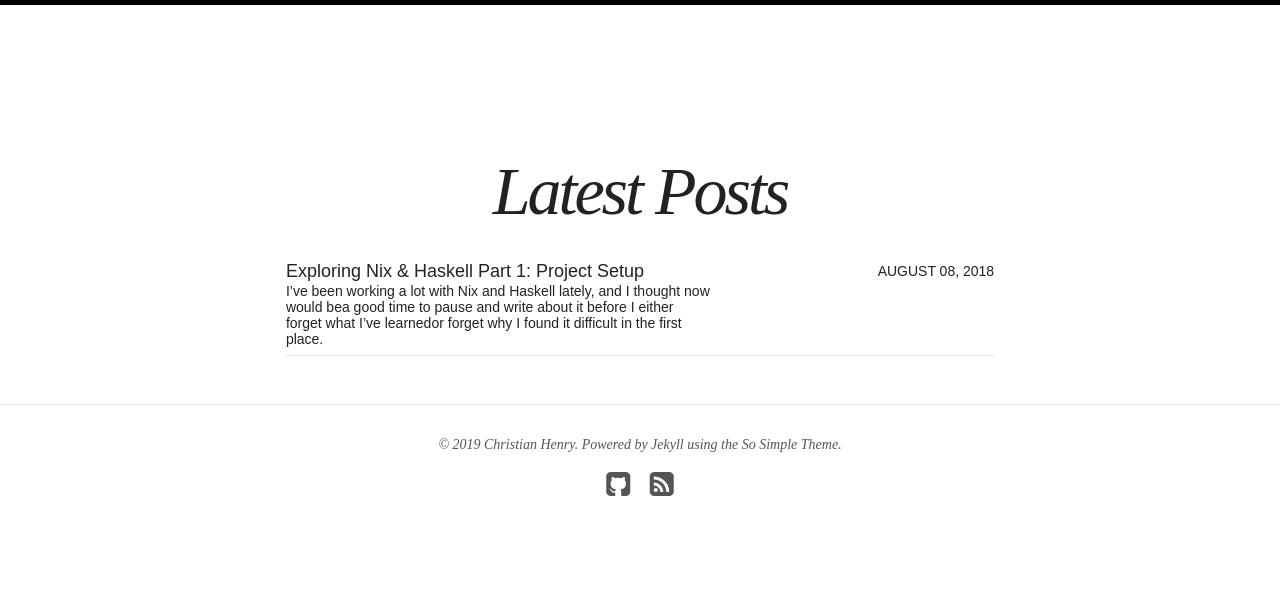
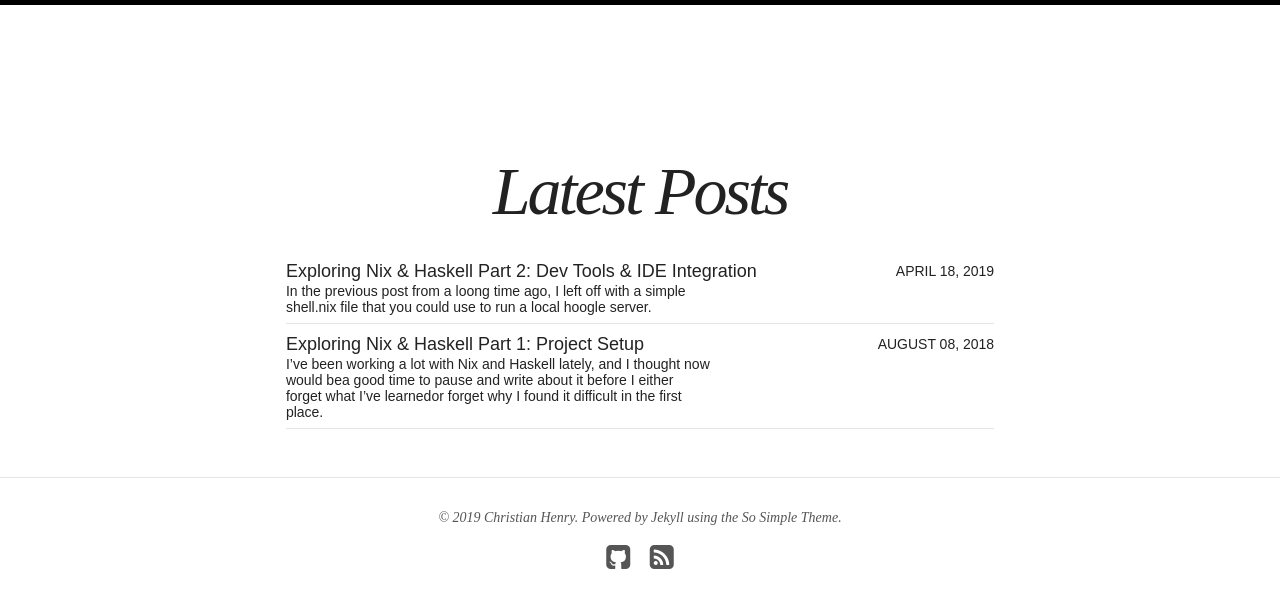
Before and after one commit to cah6/cah6.github.io, a Jekyll site: the page built from index.md, in a window 1280 px wide. Shown: the top 608 px of the page. Built offline with Jekyll 4.4.1, drawn with Linux system fonts in a browser that asks for light colours; nearby versions of some CDN libraries; some of the changed lines change nothing that is shown.

Commit message:
Publish second haskell nix post!

````diff
--- a/_posts/technology/2018-10-01-nix-haskell-2.md
+++ b/_posts/technology/2019-04-18-nix-haskell-2.md
@@ -7,16 +7,16 @@ excerpt:
 tags: []
 image:
   feature: nix-haskell-banner.png
-date: 2018-10-01T00:00:00-00:00
-modified: 2018-10-01T21:45:35
-published: false
+date: 2019-04-18T00:00:00
+modified: 2019-04-18T00:00:00
+published: true
 ---
 
-In the [previous post](https://cah6.github.io/technology/nix-haskell-1/), I left off with a simple `shell.nix` file that you could
-use to run a local hoogle server.
+In the [previous post from a loong time ago](https://cah6.github.io/technology/nix-haskell-1/),
+I left off with a simple `shell.nix` file that you could use to run a local hoogle server.
 
 In this post, I'll build on that to show how you can add dependencies to your
-dev environment, then use that to bring up a no-fuss Haskell environment with a great IDE
+dev environment, then use that to bring up a no-fuss Haskell environment with a solid IDE
 experience.
 
 ## Adding Dev Tools
@@ -26,9 +26,9 @@ This contained ghc/ghci, but not much else. To add more, we'll need to "override
 attributes" in this env. Notably, you'll probably want to edit `buildInputs`
 (which will load programs into our `nix-shell`) and `shellHook` (which will run
 whatever code block we provide when the shell is entered). You should *definitely*
-install cabal this way (even if you have a globally installed caba), so that your GHC and
+install cabal this way (even if you have a globally installed cabal), so that your GHC and
 cabal versions play nicely together. Note that your `releaseX.nix` file only exposes
-your project, so you'll need to re-import your pinned nixpkgs to get the other
+your project, so you'll need to re-import your pinned nixpkgs in this shell file to get the other
 haskell packages you want. In practice, putting this all together with a few more
 dev tools looks `shell2.nix`:
 ```
@@ -97,27 +97,26 @@ I've tried:
 - Haskell IDE Engine (HIE) with [Atom, Sublime, Visual Studio Code, Emacs, etc]
 - ghc-simple for Visual Studio Code
 
+I also want to quickly mention intellij-haskell. Coming from a java job, I'm used to
+intellij and find that this plugin provides the best overall dev experience. However,
+it's tied to stack projects and isn't suitable, as far as I can tell, for projects built with Nix. If your
+project is using stack, check it out too!
+
 Here's my experience with each:
 
 Dante is pretty good, but ultimately I couldn't be bothered to learn emacs along
 with everything else. If you're already comfortable there, try it out!
 
-HIE consistently looks promising but consistently lets me down. While it has wide adoption
-and looks to be the converging point for a lot of other tools, I've had issues getting
-it fully working. I actually had plans for
-this post to be a lot longer and essentially be a tutorial on how to use HIE with
-this type of project setup. I got through cache issues, installing the version
+HIE consistently looks promising but can be a frustrating end user experience. While it has wide adoption
+and looks to be the converging point for a lot of other tools, I've had lots of issues getting
+it fully working. I would get through cache issues, installing the version
 corresponding to my GHC version, linking that to my project, whatever other errors
-sprang up -- and then hit a
-[brick wall](https://github.com/NixOS/nixpkgs/pull/46453). From what I can tell,
-the issue is that the haskell packages that HIE is trying to use don't match the packages
-my Nix environment has loaded. It could be that there's a work-around for this,
-or that once that issue is fixed there will be no more road-bumps (doubtful) but
-that doesn't matter to me right now because...
+sprang up, and it might work in some way for some time but would eventually hit something else. Note that this evaluation was around 6 months ago; it could be better now but it doesn't really matter to me because...
 
-In my desperation I tried out [vscode-ghc-simple](https://github.com/dramforever/vscode-ghc-simple)
+I decided to try out [vscode-ghc-simple](https://github.com/dramforever/vscode-ghc-simple)
 and love it. It "just works" in a way that lets you focus on actually writing
-haskell code, and works with any project that has GHC 8.0+.
+haskell code, and works with any project that has GHC 8.0+. There is almost zero
+project setup and it works with most environment setups.
 
 ## Setting up ghc-simple
 
@@ -134,7 +133,18 @@ $ nix-shell shell.nix
 $ code .
 ```
 to launch vscode with your project's GHC loaded up. Go to some Haskell files, edit
-them, you should see compile errors. That's it.
+them, you should see compile errors. That's about it!
+
+If for some reason you don't see compile errors or the plugin doesn't seem to be
+working, it can be helpful to check the plugin logs. The default location for these
+are:
+* NixOS: ~/.config/Code/logs
+* Mac: ~/Library/Application\ Support/Code/
+
+and you can find the most recent logs by digging into this general area:
+```
+logs/{last folder (ordered by date)}/extHost#/output_logging_XXX/#-GHC.log
+```
 
 ## My workflow
 
@@ -150,14 +160,14 @@ project1 = self.callPackage ./default.nix { };
 ```
 with
 ```
-project1 = self.callCabal2nix ./default.nix { };
+project1 = self.callCabal2nix "project1" ./project1.cabal { };
 ```
 
 With this change, my process for adding a new dependency is:
 1. List it in your cabal file.
 2. `exit` your `nix-shell`.
 3. Reload it with `nix-shell shell.nix`. This will need to re-build your Hoogle database,
-  which takes around 2-3 minutes.
+  which takes around 2-3 minutes. Note that [lorri](https://github.com/target/lorri) looks to be a good tool for automatically doing this in the background for you, though I haven't tested it out yet.
 4. Restart Hoogle with your new shell.
 5. Exit vscode and relaunch with `code .` in your new shell. It should take ~5-10 seconds
   for errors and such to show up in the editor as it connects to ghci.
@@ -178,9 +188,9 @@ Some assorted things I've found while using this workflow:
 
 ## Ending Notes
 
-That's about it for this post -- my next one will probably show how to set up a
-project with multiple directories and possibly multiple GHC versions. It hasn't
+That's it for this post -- my next one will show how to set up a
+Reflex project using Nix. That will hopefully come out faster than this one did (sorry)! It hasn't
 changed much, but the code associated with this can be found [here](https://github.com/cah6/haskell-nix-skeleton-1).
 
 If you’d like to comment on any part of this post, please do so in the associated
-reddit post [here]()!
+reddit post [here]()! Feel free to also message me directly.
````
